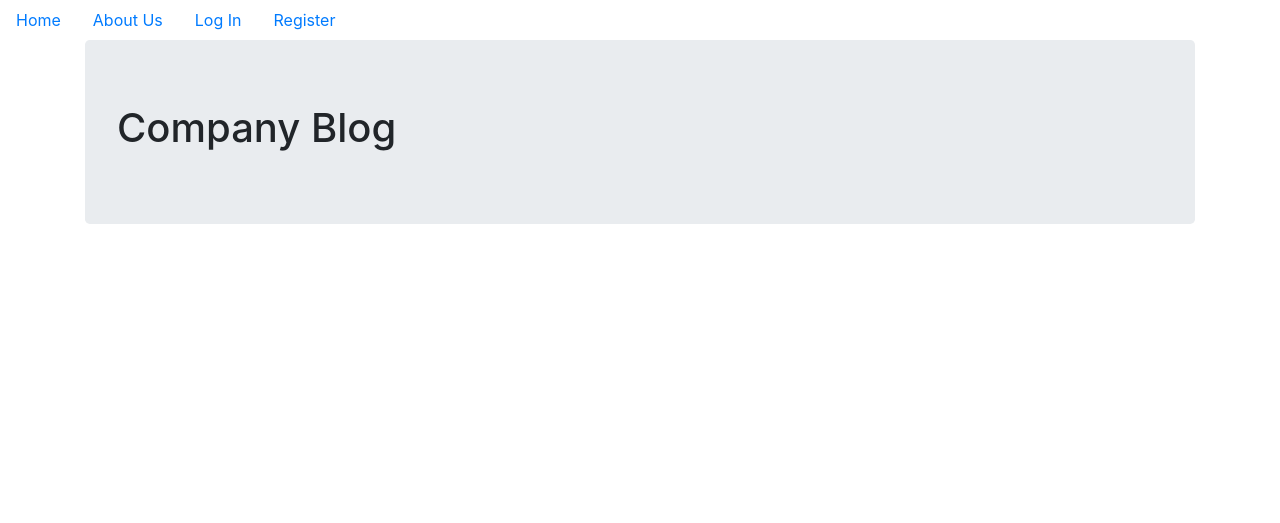
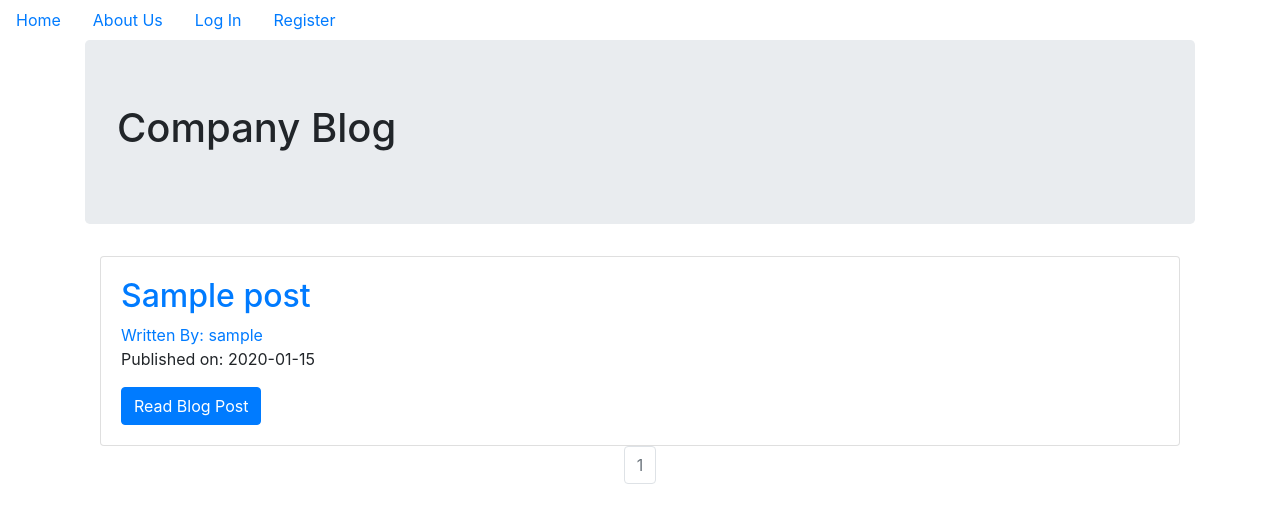
Before and after one commit to Leziga-Bakor/social_company_blog, a Python web app: template companyBlog/templates/index.html in a window 1280 px wide. Shown: the top 523 px of the page. Run offline with Jinja, Linux system fonts and the light colour scheme; the template is opened without the code that fills it: most values are stand-ins (such as "Sample title", 1, 10 or a date in 2020); some libraries are stand-ins or nearby versions.

Commit message:
Added code to display all blogs

```diff
--- a/companyBlog/templates/index.html
+++ b/companyBlog/templates/index.html
@@ -3,4 +3,37 @@
     <div class="jumbotron">
         <h1>Company Blog</h1>
     </div>
+
+    <div class="container">
+        {% for post in blog_posts.items %}
+
+            <div class="card">
+                <div class="card-body">
+                    <h2> <a class="card-title" href="{{url_for('blog_posts.blog_post', blog_post_id=post.id)}}">{{post.title}}</a></h2>
+                    <a href="{{url_for('users.user_posts',username=post.author.username)}}">Written By: {{post.author.username}}</a>
+                    <p>Published on: {{post.date.strftime('%Y-%m-%d')}}</p>
+                    <a class="btn btn-primary" href="{{url_for('blog_posts.blog_post', blog_post_id=post.id)}}">Read Blog Post</a>
+
+                </div>
+
+            </div>
+
+        {% endfor %}
+    </div>
+
+    <nav aria-label="Page navigation example">
+        <ul class="pagination justify-content-center">
+            {% for page_num in blog_post.iter_pages(left_edge=1,right_edge=1,left_current=1,right_current=2) %}
+                {% if blog_posts.page==page_num %}
+                    <li class="page-item disabled">
+                        <a class="page-link" href="{{url_for('core.index',page=page_num)}}">{{page_num}}</a>
+                    </li>
+                {% else %}
+                    <li class="page-item">
+                        <a class="page-link" href="{{url_for('core.index',page=page_num)}}">{{page_num}}</a>
+                    </li>
+                {% endif %}
+            {% endfor %}
+        </ul>
+    </nav>
 {% endblock %}
```
